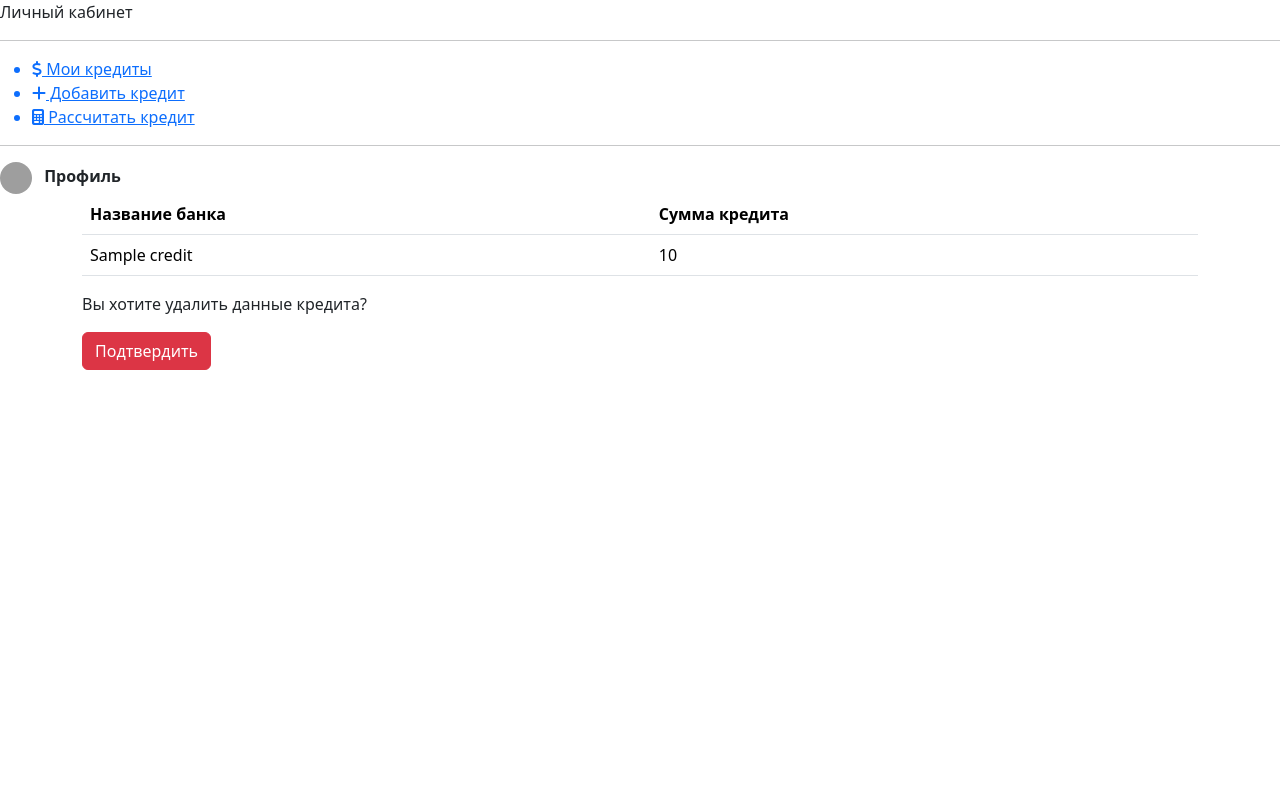
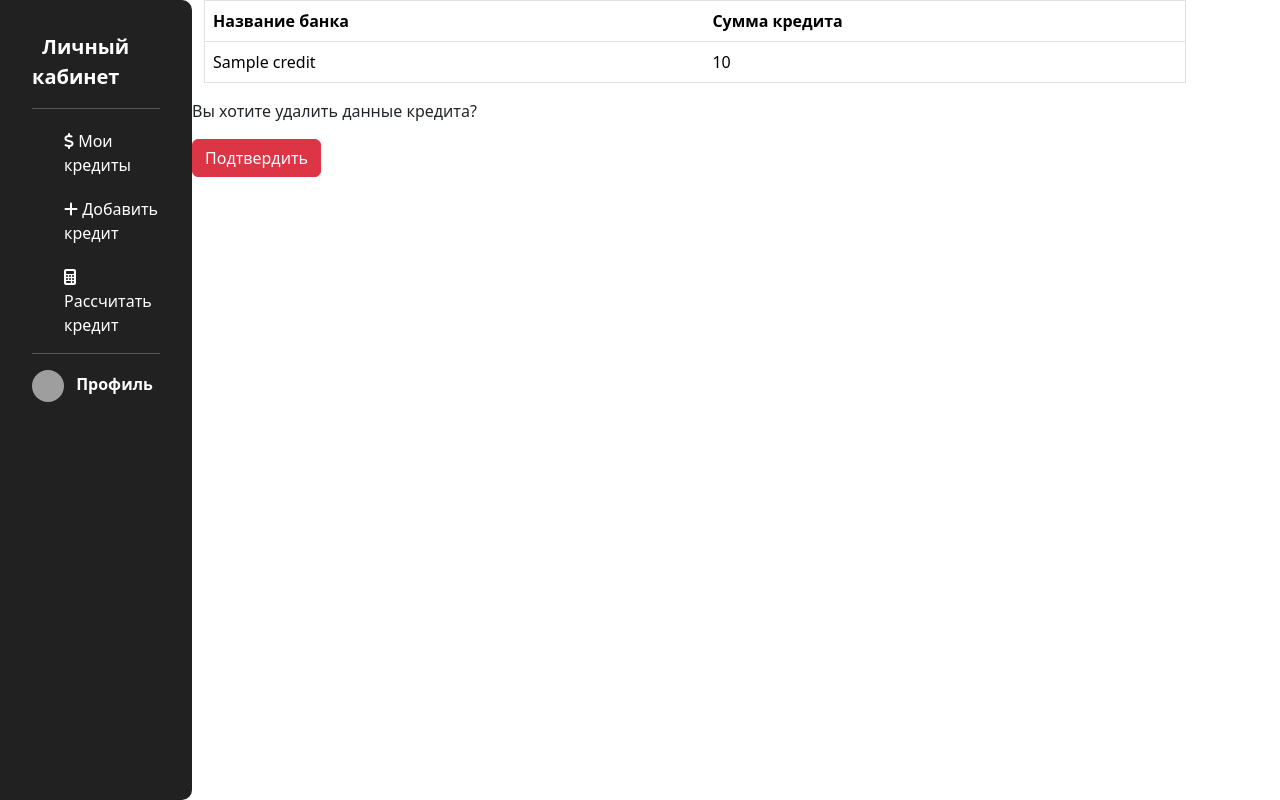
Before and after one commit to MrKusaka/bankip, a Django app: page /bank/credit_delete/1/ in a window 1280 px wide. Run offline with Django 4.2, Linux system fonts and the light colour scheme; tables that the repository leaves empty hold one stand-in row (values such as "Sample post"); some libraries are stand-ins or nearby versions; grey boxes are pictures that could not be loaded.

Commit message:
returned the deleted style

```diff
--- a/bank/static/bank/css/main.css
+++ b/bank/static/bank/css/main.css
@@ -1,4 +1,57 @@
-.scroll-table {
+.scroll-table table {
+	width:100%;
+	table-layout: fixed;
+	border: none;
+}
+
+body {
+	background: white;
+}
+
+aside {
+	float: left;
+	background: #212121;
+	width: 15%;
+	padding: 2.5%;
+	height: 100vh;
+	color: #fff;
+
+	border-radius: 0 10px 10px 0;
+}
+
+
+aside .logo {
+	font-size: 20px;
+	margin-left: 10px;
+	font-weight: bold;
+}
+
+aside h3 {
+	margin-top: 25px;
+	font-size: 15px;
+}
+
+aside ul {
+  list-style: none
+}
+
+aside ul li {
+	color: white;
+	display: block;
+	margin-top: 20px;
+	transition: all .3s ease;
+}
+
+aside ul a {
+	text-decoration: none;
+}
+
+aside ul li:hover, aside ul a:hover {
+	color: #cc0000;
+	transform: scale(1.05);
+}
+
+table {
 	width: 100%;
 	border: 1px solid #ccc;
 	border-collapse: collapse;
```
